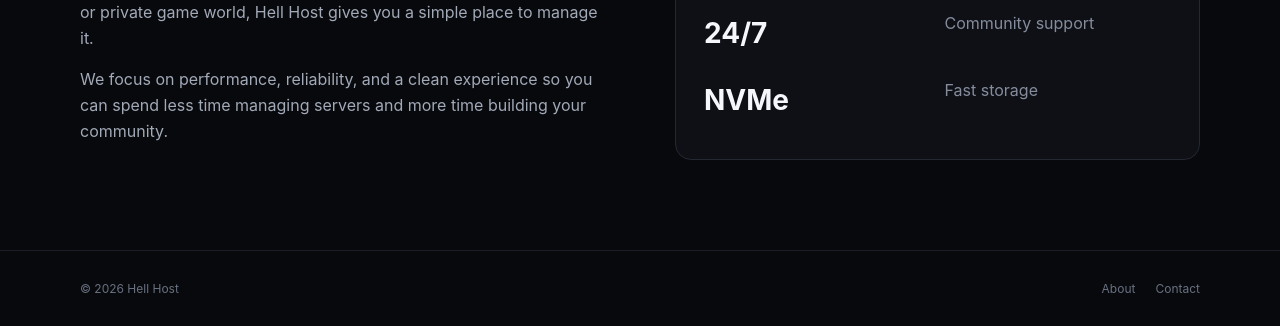
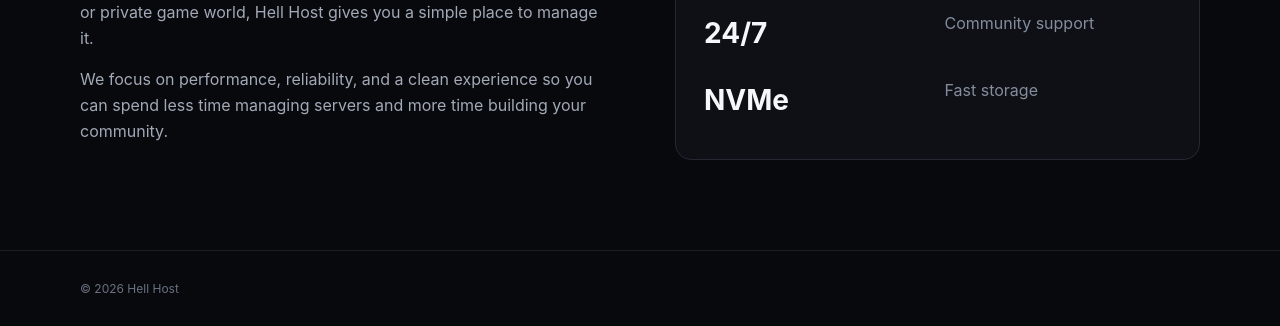
Before and after one commit to indianboomi/hellhost, a plain HTML site: page about.html in a window 1280 px wide. Shown: the part 607-933 px from the top of the page. Drawn offline with Linux system fonts and the light colour scheme.

Commit message:
Keep About and Contact only inside navigation menu

```diff
--- a/about.html
+++ b/about.html
@@ -2,4 +2,4 @@
 <header class="nav-wrap"><nav class="nav container"><a class="brand" href="index.html"><span class="brand-mark">H</span><span>Hell<span>Host</span></span></a><div class="nav-links"><span class="auth-links"></span><button class="menu-trigger" type="button" id="menu-trigger" aria-label="Open menu" aria-expanded="false">☰</button><div class="site-menu" id="site-menu"><a href="about.html">About</a><a href="contact.html">Contact</a></div></div></nav></header>
 <main><section class="page-hero container"><div class="eyebrow">ABOUT HELL HOST</div><h1>Hosting made <span>simple.</span></h1><p>Hell Host is built around one idea: powerful hosting should be easy to use and accessible to everyone.</p></section>
 <section class="section container"><div class="about-grid"><div><h2>Built for <span>creators.</span></h2><p>Whether you run a Minecraft server, Discord bot, community project, or private game world, Hell Host gives you a simple place to manage it.</p><p>We focus on performance, reliability, and a clean experience so you can spend less time managing servers and more time building your community.</p></div><div class="about-box"><b>99.9%</b><span>Target uptime</span><b>24/7</b><span>Community support</span><b>NVMe</b><span>Fast storage</span></div></div></section></main>
-<footer><div class="container footer-inner"><span>© 2026 Hell Host</span><div><a href="about.html">About</a><a href="contact.html">Contact</a></div></div></footer><script src="script.js"></script></body></html>
+<footer><div class="container footer-inner"><span>© 2026 Hell Host</span></div></footer><script src="script.js"></script></body></html>
```
